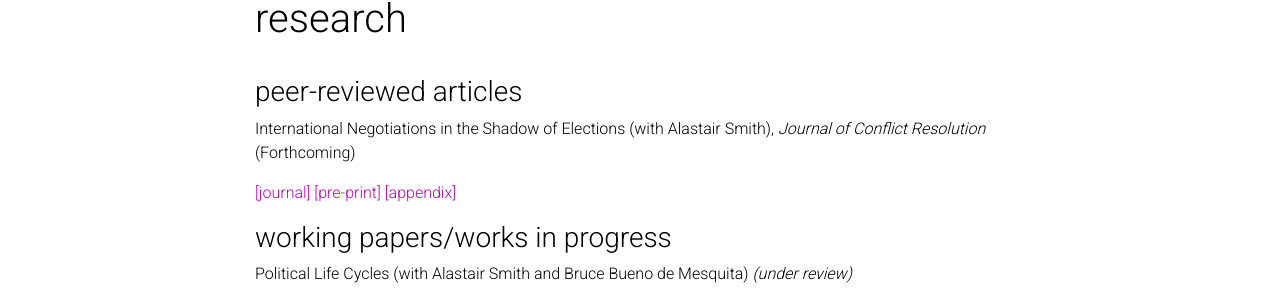
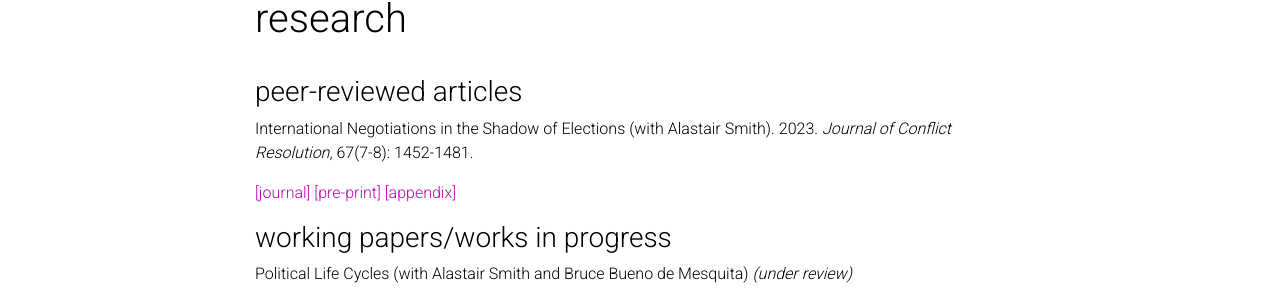
Before and after one commit to justinmelnick/justinmelnick.github.io, a Jekyll site: the page built from _pages/publications.md, in a window 1280 px wide. Shown: the part 110-414 px from the top of the page. Built offline with Jekyll 4.4.1, drawn with Linux system fonts in a browser that asks for light colours; comment, search, counter and statistics services are not loaded; a style sheet for code colours, icons or effects is not loaded.

Commit message:
Update publications.md

```diff
--- a/_pages/publications.md
+++ b/_pages/publications.md
@@ -10,7 +10,7 @@ nav_order: 2
 
 <h3>peer-reviewed articles</h3>
 
-International Negotiations in the Shadow of Elections (with Alastair Smith), _Journal of Conflict Resolution_ (Forthcoming)
+International Negotiations in the Shadow of Elections (with Alastair Smith). 2023. _Journal of Conflict Resolution_, 67(7-8): 1452-1481.
 
 [[journal]](https://journals.sagepub.com/doi/abs/10.1177/00220027221139433)     [[pre-print]](https://justinmelnick.github.io/assets/pdf/text_10_27.pdf)     [[appendix]](https://justinmelnick.github.io/assets/pdf/nego_online.pdf)
 
```
